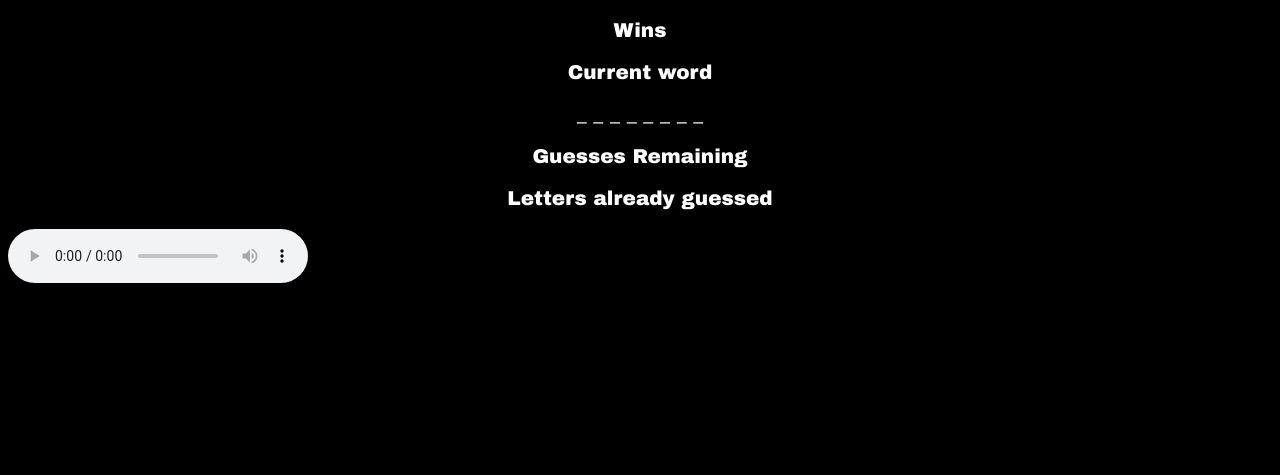
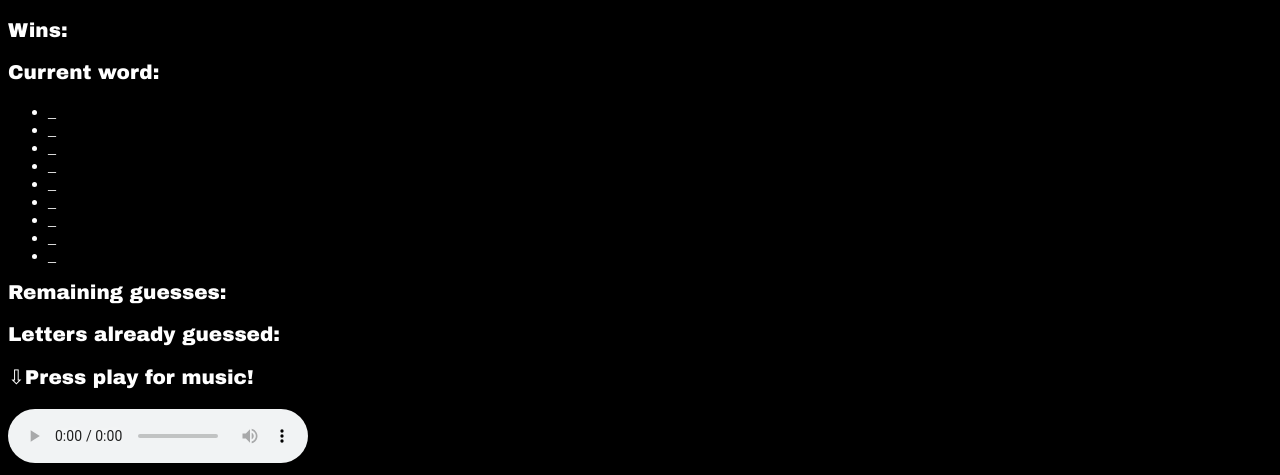
Before and after one commit to joditivis/Word-Guess-Game, a plain HTML site: page index.html in a window 1280 px wide. Shown: the part 554-1029 px from the top of the page. Before the commit the page ends 849 px from the top, so only its background shows below. Drawn offline with Linux system fonts and the light colour scheme.

Commit message:
restructured wrapper div

```diff
--- a/index.html
+++ b/index.html
@@ -16,17 +16,30 @@
         </header>
 
     <!--Game rules and content-->
-        <div class="main-game-box">
+        <div class="wrapper">
             <p id="directions-text">Press any key to start!</p>
-            <p id="wins">Wins</p>
-            <p id="current-word">Current word</p>
-            <p id="underscores">_ _ _ _ _ _ _ _</p>
-            <p id="guesses-remaining">Guesses Remaining</p>
-            <p id="already-guessed">Letters already guessed</p>
+            <p id="wins">Wins:</p>
+            <p id="current-word">Current word:</p>
+        <div class="hold">
+            <ul id="words">
+                <li class="guess">_</li>
+                <li class="guess">_</li>
+                <li class="guess">_</li>
+                <li class="guess">_</li>
+                <li class="guess">_</li>
+                <li class="guess">_</li>
+                <li class="guess">_</li>
+                <li class="guess">_</li>
+                <li class="guess">_</li>
+            </ul>
+        </div>
+            <p id="lives">Remaining guesses:</p>
+            <p id="already-guessed">Letters already guessed:</p>
         </div>
 
     <!--Page Audio-->
         <div class="audio">
+            <p class="audio-text">&#8681;Press play for music!</p>
             <audio src="assets/music/t-swift-welcometonewyork.mp3" controls>
             <p>If you are reading this, it is because your browser does not support the audio element.</p>
             </audio>
```
